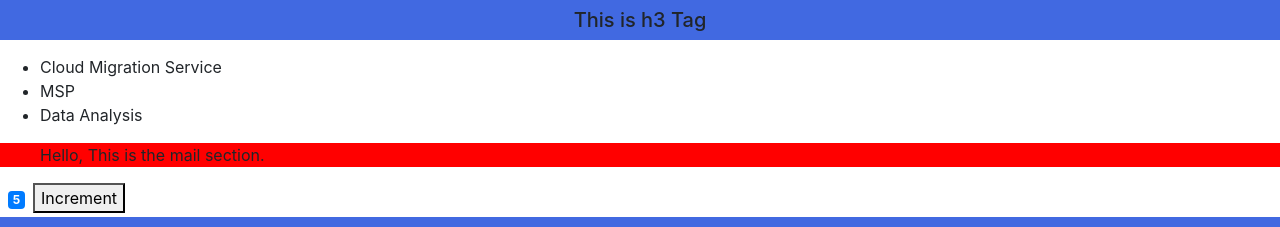
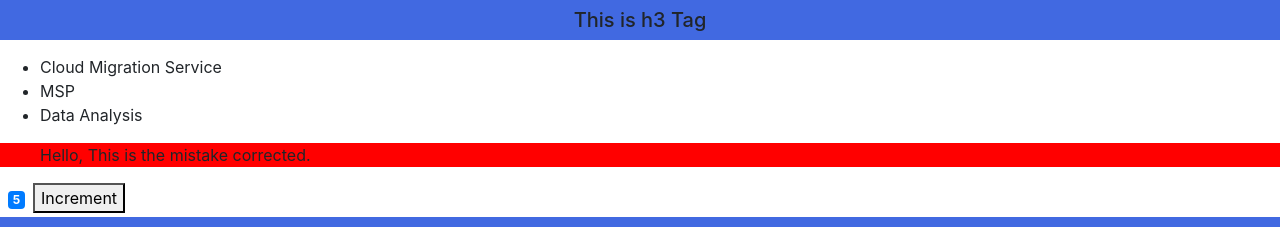
Before and after one commit to ecloudchain/amplifyapp, a React (Create React App) app: page / in a window 1280 px wide. Shown: the top 227 px of the page. Built offline with nearby package versions, Linux system fonts and the light colour scheme.

Commit message:
mistake corrected

```diff
--- a/src/App.js
+++ b/src/App.js
@@ -15,7 +15,7 @@ function App() {
           target="_blank"
           rel="noopener noreferrer"
         >
-          Check Master
+          Check My Master
         </a>
       </header>
     </div>
--- a/src/components/header.jsx
+++ b/src/components/header.jsx
@@ -7,7 +7,7 @@ class Header extends Component {
 
             <header className="headerc">
             <ul>
-            Hello, This is the mail section.
+            Hello, This is the mistake corrected.
             </ul>
             </header>
 
```
